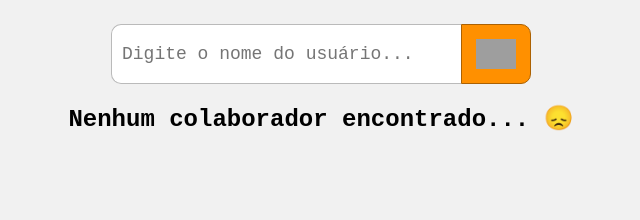
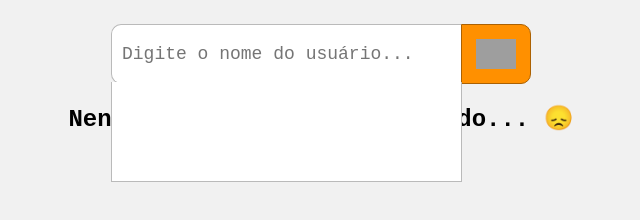
Before and after one commit to Material-Didatico-Serratec/frontend-essencial, a plain HTML site: page people-searcher/index.html in a window 1280 px wide. Both pictures are taken after typing "Sample" into the empty fields and a click on the button 815 px from the left and 157 px from the top of the page. Shown: the part 104-324 px from the top of the page, without its empty margins (319-959 px from the left). Drawn offline with Linux system fonts and the light colour scheme; grey boxes are pictures that could not be loaded.

Commit message:
Adicionada funcionalidade de sugestões de pesquisa

```diff
--- a/people-searcher/index.html
+++ b/people-searcher/index.html
@@ -14,6 +14,7 @@
             <form id="searchForm">
                 <input type="text" placeholder="Digite o nome do usuário..." id="search" autocomplete="off">
                 <button id="sendBtn" type="submit"><img src="https://www.iconsdb.com/icons/preview/white/search-3-xxl.png" alt="Pesquisar" /></button>
+                <div id="suggestions" hidden></div>
             </form>
             <div id="peopleContainer"></div>
         </div>
--- a/people-searcher/script.js
+++ b/people-searcher/script.js
@@ -54,13 +54,15 @@ document.getElementById("sendBtn").addEventListener('click', (e) => {
     searchUser();
 })
 
+document.getElementById("search").addEventListener('input', (e) => {
+    if(e.target.value.length >= 3) {
+        handleSuggestions(e.target.value);
+    } else {
+        closeSuggestions()
+    }
+})
+
 // Para filtrar a cada caracter digitado
-
-// document.getElementById("search").addEventListener('input', (e) => {
-//     e.preventDefault();
-//     searchUser();
-// })
-
 window.onload = () => {
     var htmlString = "";
 
@@ -75,6 +77,27 @@ window.onload = () => {
     })
 
     document.getElementById("peopleContainer").innerHTML = htmlString
+}
+
+const handleSuggestions = (searchValue) => {
+    const filteredCollaborators = collaborators.filter(collaborator => collaborator.name.toLowerCase().includes(searchValue.toLowerCase()));
+    var htmlString = "";
+    filteredCollaborators.forEach(collaborator => {
+        htmlString += `<span class='collaboratorSuggestion' onclick="selectCollaborator('${collaborator.name}')">${collaborator.name}</span>`
+    })
+
+    document.getElementById("suggestions").innerHTML = htmlString;
+    document.getElementById("suggestions").style.display = "flex";
+}
+
+const selectCollaborator = (collaboratorName) => {
+    document.getElementById("search").value = collaboratorName;
+    searchUser();
+    closeSuggestions();
+}
+
+const closeSuggestions = () => {
+    document.getElementById("suggestions").style.display = "none";
 }
 
 const searchUser = () => {
--- a/people-searcher/style.css
+++ b/people-searcher/style.css
@@ -60,6 +60,7 @@ form {
     font-size: 18px;
     border: 1px solid rgb(186, 186, 186);
     border-right: none;
+    position: relative;
 }
 
 #searchForm button {
@@ -82,6 +83,28 @@ form {
 
 #searchForm button img {
     width: 40px;
+}
+
+#suggestions {
+    height: 100px;
+    width: 351px;
+    background-color: #fff;
+    position: absolute;
+    top: 186px;
+    padding: 20px;
+
+    display: none;
+    flex-direction: column;
+    align-items: flex-start;
+    font-size: 16px;
+    gap: 5px;
+    border: 1px solid rgb(186, 186, 186);
+    border-top: none;
+}
+
+.collaboratorSuggestion:hover {
+    cursor: pointer;
+    text-decoration: underline;
 }
 
 /* ############# PEOPLE CONTAINER ############# */
```
